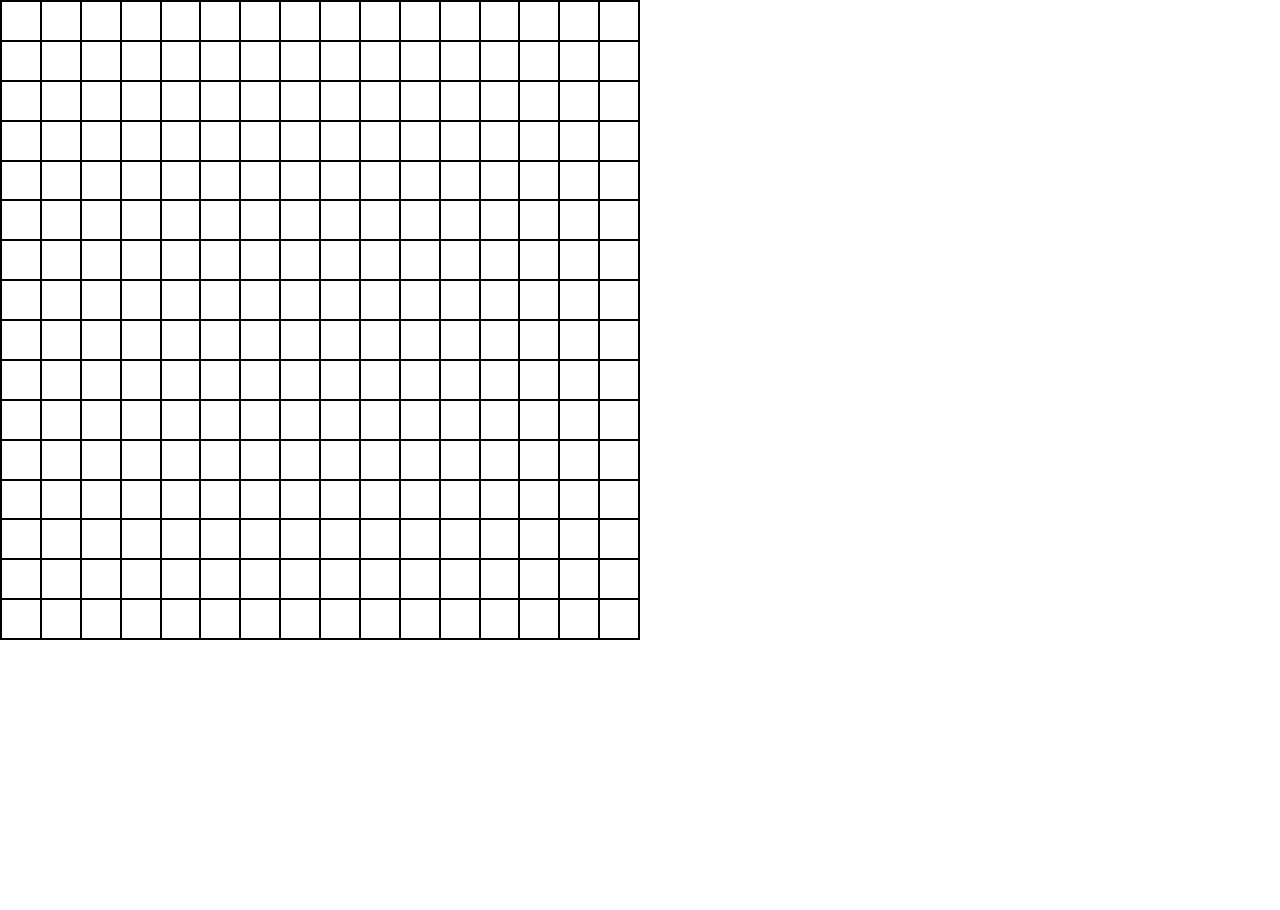
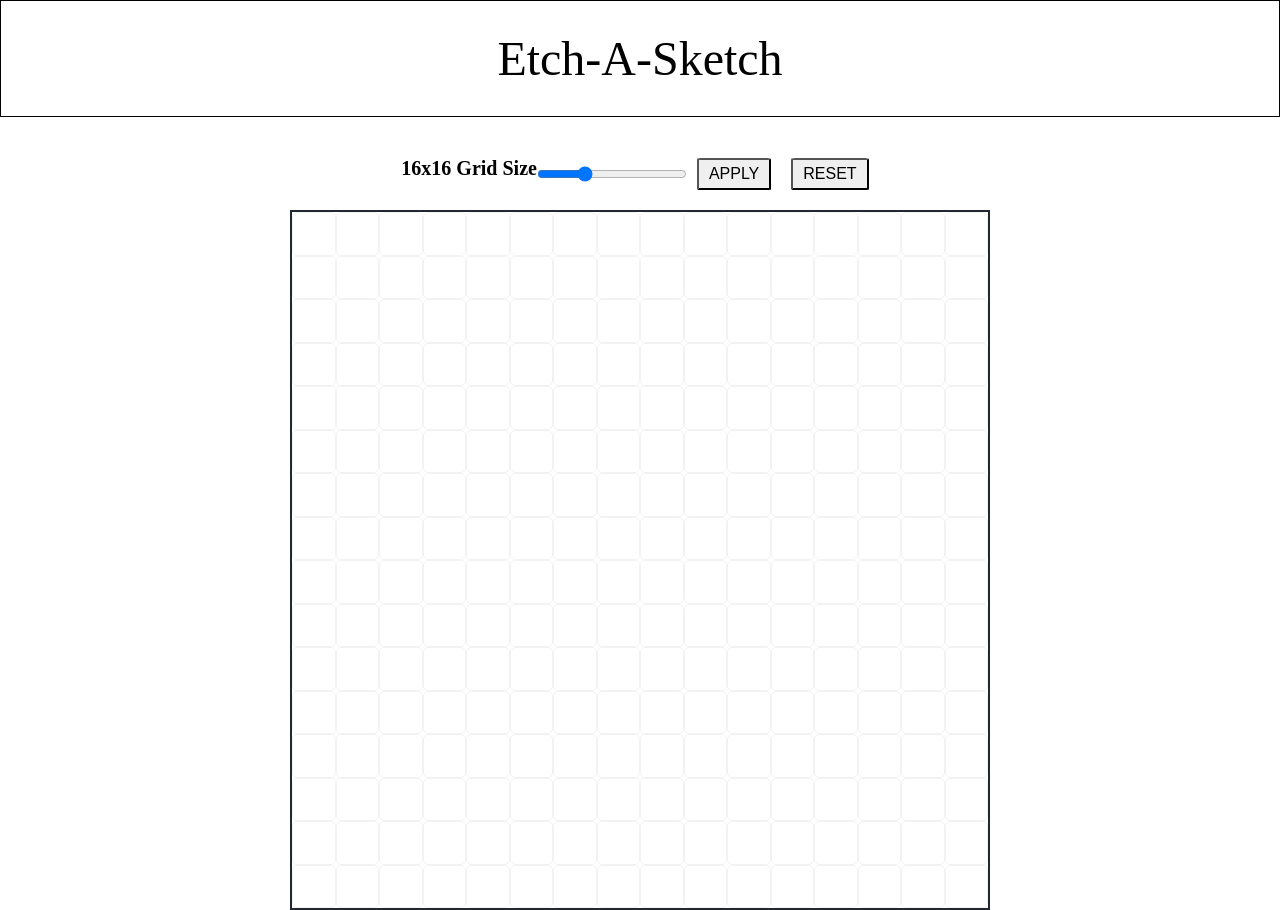
Before and after one commit to descentss/Etch-a-Sketch, a plain HTML site: page index.html in a window 1280 px wide. Before the commit the page ends 800 px from the top, so only its background shows below. Drawn offline with Linux system fonts and the light colour scheme.

Commit message:
Revised whole js  using flexbox to create canvas

```diff
--- a/index.html
+++ b/index.html
@@ -9,6 +9,22 @@
     <title>Document</title>
   </head>
   <body>
-    <div class="grid-container"></div>
+    <div class="heading">Etch-A-Sketch</div>
+    <div class="wrapper">
+      <div class="top-bar">
+        <div id="grid-size">16x16 Grid Size</div>
+        <input
+          type="range"
+          id="grid-number"
+          placeholder="16"
+          min="2"
+          max="50"
+          value="16"
+        />
+        <button id="Apply">Apply</button>
+        <button id="Reset">Reset</button>
+      </div>
+      <div class="grid-container"></div>
+    </div>
   </body>
 </html>
--- a/script.js
+++ b/script.js
@@ -1,29 +1,59 @@
 "use strict";
 
-const container = document.querySelector(".grid-container");
+// Overview: Using Flexbox to create a grid canvas
 
-function creatediv(number) {
-  for (let i = 0; i < number ** 2; i++) {
-    const divElement = document.createElement("div");
-    // Creates a new div element
+const gridContainer = document.querySelector(".grid-container");
+const gridText = document.querySelector("#grid-size");
+const applyButton = document.getElementById("Apply");
+const resetButton = document.getElementById("Reset");
+const inputGridNumber = document.getElementById("grid-number");
+let inputValue = inputGridNumber.textContent;
 
-    divElement.classList.add("grid-item");
-    // adds the grid-item style in the element
+let squareSize = 16;
 
-    divElement.addEventListener("mouseover", showHover);
-    divElement.addEventListener("mouseout", hideHover);
+createGrid(squareSize);
 
-    container.appendChild(divElement);
-    // Appends the div at the container
+// Creates the square divs
+function createDiv(size) {
+  const div = document.createElement("div");
+  div.classList.add("square");
+  div.style.width = `${size}px`;
+  div.style.height = `${size}px`;
+
+  return div;
+}
+
+// Creates the Grid and appends it
+function createGrid(gridSize) {
+  for (let i = 0; i < gridSize; i++) {
+    for (let j = 0; j < gridSize; j++) {
+      gridContainer.appendChild(
+        createDiv(gridContainer.clientWidth / gridSize)
+      );
+    }
   }
 }
 
-function showHover(e) {
-  e.target.style.backgroundColor = "lightblue";
+// Removes Grid and Creates another one
+function reset() {
+  while (gridContainer.firstChild) {
+    gridContainer.removeChild(gridContainer.lastChild);
+  }
+  createGrid(squareSize);
 }
 
-function hideHover(e) {
-  e.target.style.backgroundColor = "initial";
-}
+// Applying Event Listeners
+gridContainer.addEventListener("mouseover", function (e) {
+  if (e.target.matches(".square")) {
+    e.target.classList.add("active");
+  }
+});
 
-creatediv(16);
+inputGridNumber.addEventListener("input", function (e) {
+  squareSize = e.target.value;
+  gridText.textContent = `${squareSize}x${squareSize} Grid Size`;
+});
+
+applyButton.addEventListener("click", function () {
+  reset();
+});
--- a/style.css
+++ b/style.css
@@ -1,23 +1,94 @@
-* {
+:root {
+  --primary-light: #ddd;
+  --primary-dark: #222831;
+  --secondary-dark: #393e46;
+  --secondary-dark-hover: #4a4f57;
+  --secondary-dark-active: #5b5f68;
+  --header: #111720;
+  --primary-yellow: #fac650;
+  --primary-blue: lightblue;
+}
+
+*,
+*::before,
+*::after {
   box-sizing: border-box;
   padding: 0;
   margin: 0;
 }
 
+html {
+  font-size: 62.5%;
+}
+
+.heading {
+  display: auto;
+  text-align: center;
+  font-size: 48px;
+  border: 1px solid black;
+  padding: 30px;
+}
+
+.wrapper {
+  display: flex;
+  flex-direction: column;
+  align-items: center;
+  margin-top: 20px;
+}
+
+.top-bar {
+  display: flex;
+  align-items: center;
+
+  /* height: 100px; */
+  /* border: 1px solid black; */
+  margin: 20px 20px;
+  font-size: 24px;
+}
+
+#grid-size {
+  font-weight: 700;
+  font-size: 2rem;
+  margin-bottom: 1rem;
+}
+
+button {
+  border-radius: 5%;
+  font-size: 16px;
+  padding: 5px 10px;
+  text-transform: uppercase;
+  text-decoration: none;
+  z-index: 1;
+  color: #000;
+  user-select: none;
+  margin: 0rem 1rem;
+}
+
+button:hover {
+  cursor: pointer;
+}
+
+#grid-number {
+  font-size: 20px;
+  padding: 2px;
+  width: 150px;
+  text-align: center;
+}
+
 .grid-container {
+  border: 2px solid var(--primary-dark);
   display: flex;
   flex-wrap: wrap;
-  width: 640px;
-  border: 1px solid black;
+  width: 70rem;
+  height: 70rem;
+  /* border: 1px solid black; */
 }
 
-.grid-item {
-  width: calc(100% / 16);
-  aspect-ratio: 1/1;
-  border: 1px solid black;
-  /* Sets the aspect ratio to 1:1 */
+.square {
+  border: 0.5px solid rgba(0, 0, 0, 0.05);
+  border-radius: 0.5rem;
 }
 
-/* .grid-item:hover {
-  background-color: lightblue;
-} */
+.square.active {
+  background-color: var(--primary-blue);
+}
```
